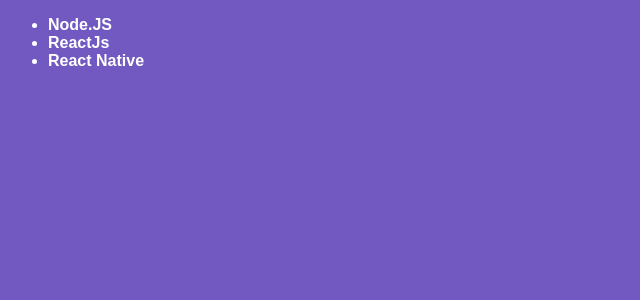
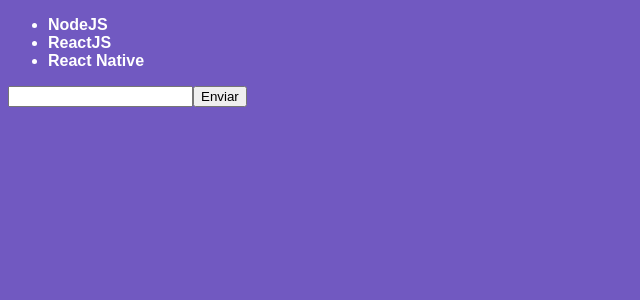
Before and after one commit to radaelilucca/ReactJS-First-steeps, a React app: page / in a window 1280 px wide. Shown: the top 300 px of the page, without its empty margins (0-640 px from the left). Built offline with nearby package versions, Linux system fonts and the light colour scheme.

Commit message:
Estados e Imutabildiade

```diff
--- a/src/components/TechList.js
+++ b/src/components/TechList.js
@@ -3,21 +3,49 @@
 
 class TechList extends Component {
   state = {
+    newTech: '',
     techs: [
       'NodeJS',
       'ReactJS',
-      'ReactNative'
+      'React Native'
     ]
   };
 
+  handleInputChange = e => {
+    this.setState({
+      newTech: e.target.value
+    })
+  }
+
+  handleSubmit = e => {
+    e.preventDefault()
+
+    this.setState({
+      techs: [...this.state.techs, this.state.newTech],
+      newTech: ''
+    })
+
+  }
+
   render(){
-    console.log(this.state)
+
     return (
-      <ul>
-        <li>Node.JS</li>
-        <li>ReactJs</li>
-        <li>React Native</li>
-      </ul>
+      <form
+      onSubmit={this.handleSubmit}>
+
+        <ul>{
+        this.state.techs.map(tech =>
+          <li key={tech}>{tech}</li>)
+        }</ul>
+
+        <input
+        type="text"
+        onChange={this.handleInputChange}
+        value={this.state.newTech}
+        />
+        <button type="submit"> Enviar </button>
+
+      </form>
     )
   }
 }
```
Also changed, not shown: src/App.css (line endings or trailing spaces).
